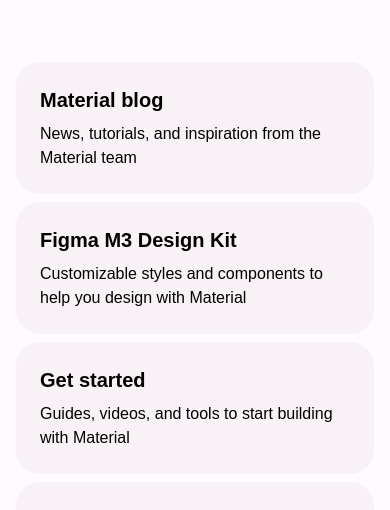
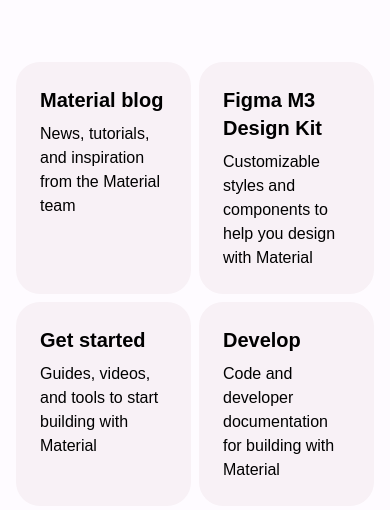
Before and after one commit to PwnOwn/web-blog, a Next.js app: page / in a window 390 px wide. Shown: the part 1036-1546 px from the top of the page. Built offline with nearby package versions, Linux system fonts and the light colour scheme; no server answers; the database is empty; a web font is replaced by a local one.

Commit message:
change ipad

```diff
--- a/app/components/pagehader.tsx
+++ b/app/components/pagehader.tsx
@@ -64,7 +64,7 @@
           {date}
         </div>
         <div className="title">
-        <h1 className={`${titleSize} font-bold mb-2 font-google-sans`}>
+          <h1 className={`${titleSize} font-bold mb-2 font-google-sans`}>
             {title}
           </h1>
           <div className="description text-[12px] md:text-[16px] font-google-sans">
@@ -87,11 +87,12 @@
 const MaterialDesignHero: React.FC<MaterialDesignHeroProps> = ({ videoUrl, date, title, description, titleSize }) => {
   return (
     <header className="w-full max-w-full min-h-[544px] mx-auto pl-[8px] sm:pl-[4px] pr-[8px] md:min-h-[300px]">
-      <div className="grid gap-2 grid-cols-1 grid-rows-2 sm:ml-4 sm:mr-4 md:grid-cols-2 md:grid-rows-1 md:ml-6 md:mr-6 grid-flow-row mt-[8px]">
-        <TextBlock date={date} title={title} description={description}  titleSize={titleSize}/>
+      <div className="grid gap-2 grid-cols-1 grid-rows-2 sm:ml-4 sm:mr-4 md:grid-cols-2 md:grid-rows-1 md:ml-6 md:mr-6 max-md:ml-2 max-md:mr-2 max-md:grid-cols-1 grid-flow-row mt-[8px]">
+        <TextBlock date={date} title={title} description={description} titleSize={titleSize} />
         <VideoPlayer videoUrl={videoUrl} />
       </div>
     </header>
+
   );
 };
 
--- a/app/page.tsx
+++ b/app/page.tsx
@@ -73,7 +73,7 @@
       News &amp; Launches
     </h2>
 
-    <div className="grid grid-cols-1 md:grid-cols-3 sm:grid-cols-2 gap-[8px] mb-3 w-full mx-auto md:ml-0 md:mr-0">
+    <div className="grid grid-cols-1 max-md:grid-cols-2 md:grid-cols-3 gap-[8px] mb-3 w-full mx-auto md:ml-0 md:mr-0">
       {/* Map through the latest 3 blog posts and render them */}
       {posts.slice(0, 3).map((post) => (
         <article key={post.id} className="rounded-[24px] overflow-hidden h-[350px] w-full">
@@ -94,7 +94,7 @@
       <h2 className="font-google-sans text-[40px] md:text-[57px] mb-12 md:mb-24 mx-auto font-bold text-center md:text-left">
         Resources
       </h2>
-      <div className="grid grid-cols-1 md:grid-cols-2 gap-2 mx-auto w-full max-w-[1450px] md:ml-0 md:mr-0">
+      <div className="grid grid-cols-1 max-md:grid-cols-2 sm:grid-cols-2 md:grid-cols-2 gap-2 mx-auto w-full max-w-[1450px] md:ml-0 md:mr-0">
         {/* Added max-w for responsiveness */}
         {resources.map((resource, index) => (
           <a
@@ -111,6 +111,9 @@
   </div>
 </div>
 
+
+
+
     </main>
 
   );
--- a/tailwind.config.ts
+++ b/tailwind.config.ts
@@ -12,6 +12,10 @@
       fontFamily: {
         'google-sans': ['"Google Sans"', 'sans-serif'],
       },
+      screens: {
+
+        'max-md': { 'max': '1314px' }, // 新增的自定义断点
+      },
       colors: {
         background: "var(--background)",
         foreground: "var(--foreground)",
```
